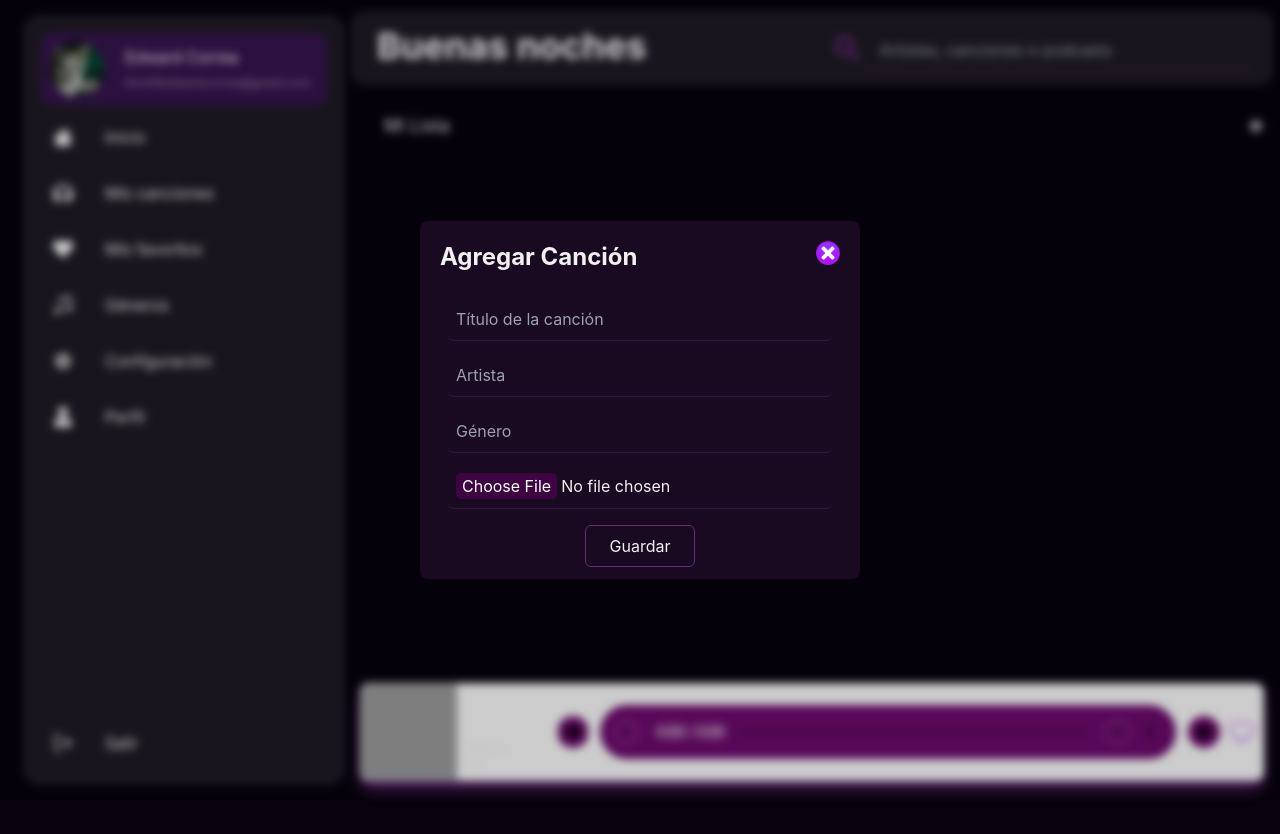
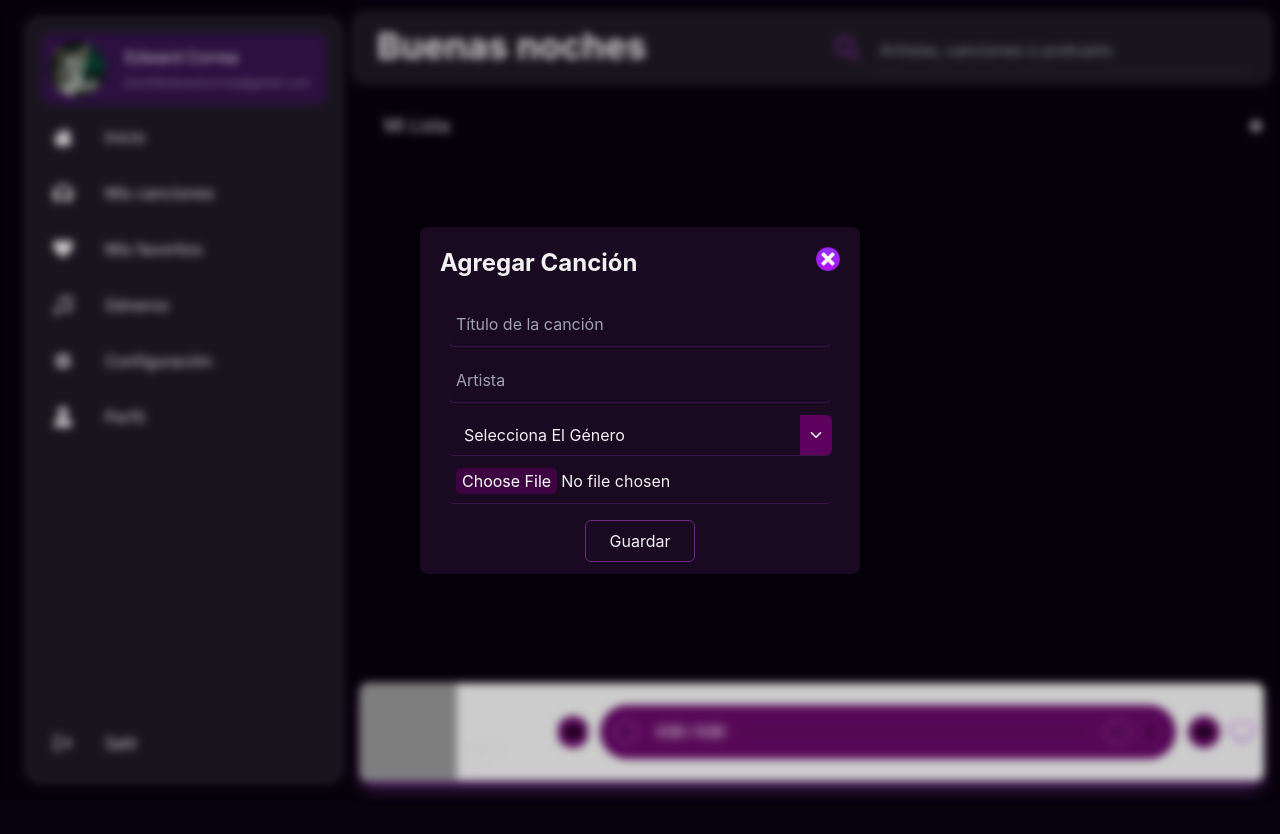
Before and after one commit to JaimeLopez04/Frontend-React, a React (Vite) app: page /home in a window 1280 px wide. Both pictures are taken after a click on the button 1256 px from the left and 126 px from the top of the page. Shown: the top 834 px of the page. Built offline with nearby package versions, Linux system fonts and the light colour scheme; grey boxes are pictures that could not be loaded.

Commit message:
Desplegable Géneros - Ventana Modal AddSong

```diff
--- /dev/null
+++ b/src/Components/DropdownGenres.jsx
@@ -0,0 +1,76 @@
+import { useState } from "react";
+import { IoIosArrowDown } from "react-icons/io";
+
+//ARREGLO DE GÉNEROS
+const options = [
+    "Clasica",
+    "Country",
+    "Indie",
+    "Pop",
+    "Popular",
+    "Rap",
+    "Reggaeton",
+    "Rock",
+    "Salsa",
+    "Vallenato",
+    "Yankee",
+    "No definido",
+  ];
+
+const DropdownGenres = () => {
+  const [isOpen, setIsOpen] = useState(false);
+  const [selectedOption, setSelectedOption] = useState(null);
+  const toggling = () => setIsOpen(!isOpen);
+
+  const onOptionClicked = (value) => () => {
+    setSelectedOption(value);
+    setIsOpen(false);
+  };
+
+  return (
+    <div className="inline-flex">
+      <div className="relative ml-2 mt-1 inline-flex w-96 rounded-md bg-transparent border-b border-purple2 border-opacity-40">
+        <div
+        //   onClick={toggling}
+          className="w-[100%] rounded-l-md px-4 py-2"
+        >
+          {selectedOption || "Selecciona El Género"}
+        </div>
+        {/* <div className="w-[100%] rounded-l-md px-4 py-2">
+          Selecciona El Género
+        </div> */}
+        <div className="relative">
+          <button
+            type="button"
+            onClick={toggling}
+            className="hover:text-white inline-flex h-full items-center
+                justify-center rounded-r-md  border-gray-10 px-2 text-white bg-purple3 bg-opacity-50 hover:bg-purple2 hover:bg-opacity-70"
+          >
+            <IoIosArrowDown className="font-bold" />
+          </button>
+        </div>
+        {isOpen && (
+          <div
+            className="absolute top-6 right-0 z-10 mt-4 w-fit min-w-auto origin-top-right rounded-md
+        border border-purple2 bg-black bg-opacity-75 shadow-lg max-h-48 overflow-y-auto"
+          >
+            {options.map((option, index) => (
+              <div key={index}>
+                <button
+                  onClick={onOptionClicked(option)}
+                  type="button"
+                  className="block rounded-md px-4 py-2 text-sm no-underline hover:bg-purple2
+                hover:bg-opacity-40 w-[100%]"
+                >
+                  {option}
+                </button>
+              </div>
+            ))}
+          </div>
+        )}
+      </div>
+    </div>
+  );
+};
+
+export default DropdownGenres;
--- a/src/Components/modalWindow/AddSongModal.jsx
+++ b/src/Components/modalWindow/AddSongModal.jsx
@@ -1,4 +1,5 @@
 import close from "../../assets/close.png"
+import DropdownGenres from "../DropdownGenres";
 
 const AddSongModal = ({visible, onClose}) => {
     const handleOnClose = (e) => {
@@ -28,10 +29,11 @@ const AddSongModal = ({visible, onClose}) => {
                     className=" m-2 w-96 ml-2 h-11 border-b border-purple2 border-opacity-40 rounded-md p-2 mt-1 bg-transparent text-white focus:outline-none focus:outline-purple2 focus:outline-1"
                     placeholder="Artista">
                     </input>
-                    <input
+                    {/* <input
                     className="m-2 w-96 ml-2 h-11 border-b border-purple2 border-opacity-40 rounded-md p-2 mt-1 bg-transparent text-white focus:outline-none focus:outline-purple2 focus:outline-1"
                     placeholder="Género">
-                    </input>
+                    </input> */}
+                    <DropdownGenres/>
                     <input type="file" id="archivo" accept="audio/*"
                     className="m-2 w-96 ml-2 h-11 border-b border-purple2 border-opacity-40 rounded-md p-2 mt-1 bg-transparent  focus:outline-none focus:outline-purple2 focus:outline-1"
                     placeholder="">
--- a/src/index.css
+++ b/src/index.css
@@ -19,3 +19,17 @@
     color: white;
     cursor: pointer;
 }
+
+/* Para estilizar el scroll */
+::-webkit-scrollbar {
+    width: 3px;
+}
+
+  ::-webkit-scrollbar-track {
+    background-color: transparent;
+}
+
+  ::-webkit-scrollbar-thumb {
+    background-color: rgb(99, 1, 99, 0.95);
+    border-radius: 4px;
+}
--- a/tailwind.config.js
+++ b/tailwind.config.js
@@ -9,6 +9,7 @@ export default {
       colors: {
         purple: '#6E06B3',
         purple2: '#6A287E',
+        purple3: 'rgb(99, 1, 99, 0.95)',
       },
     },
   },
```
